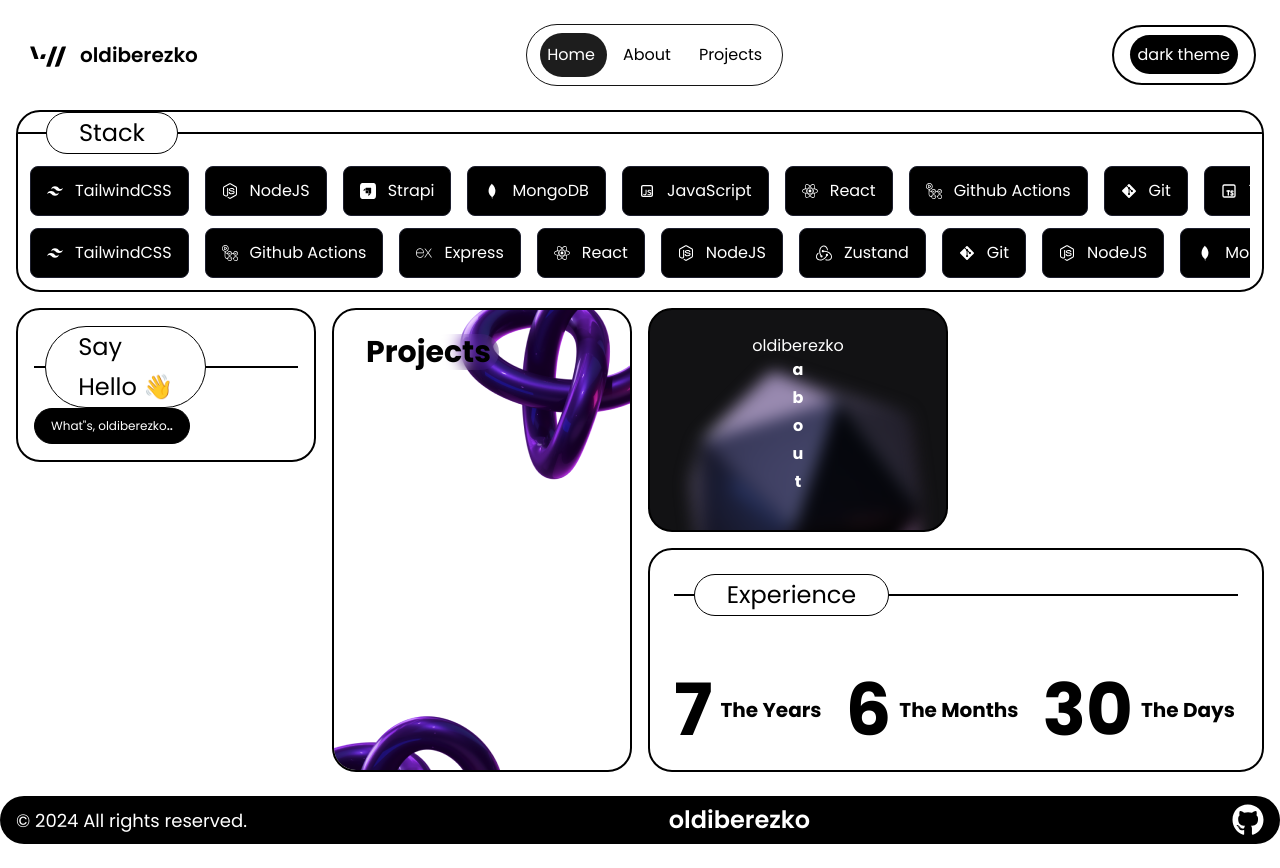
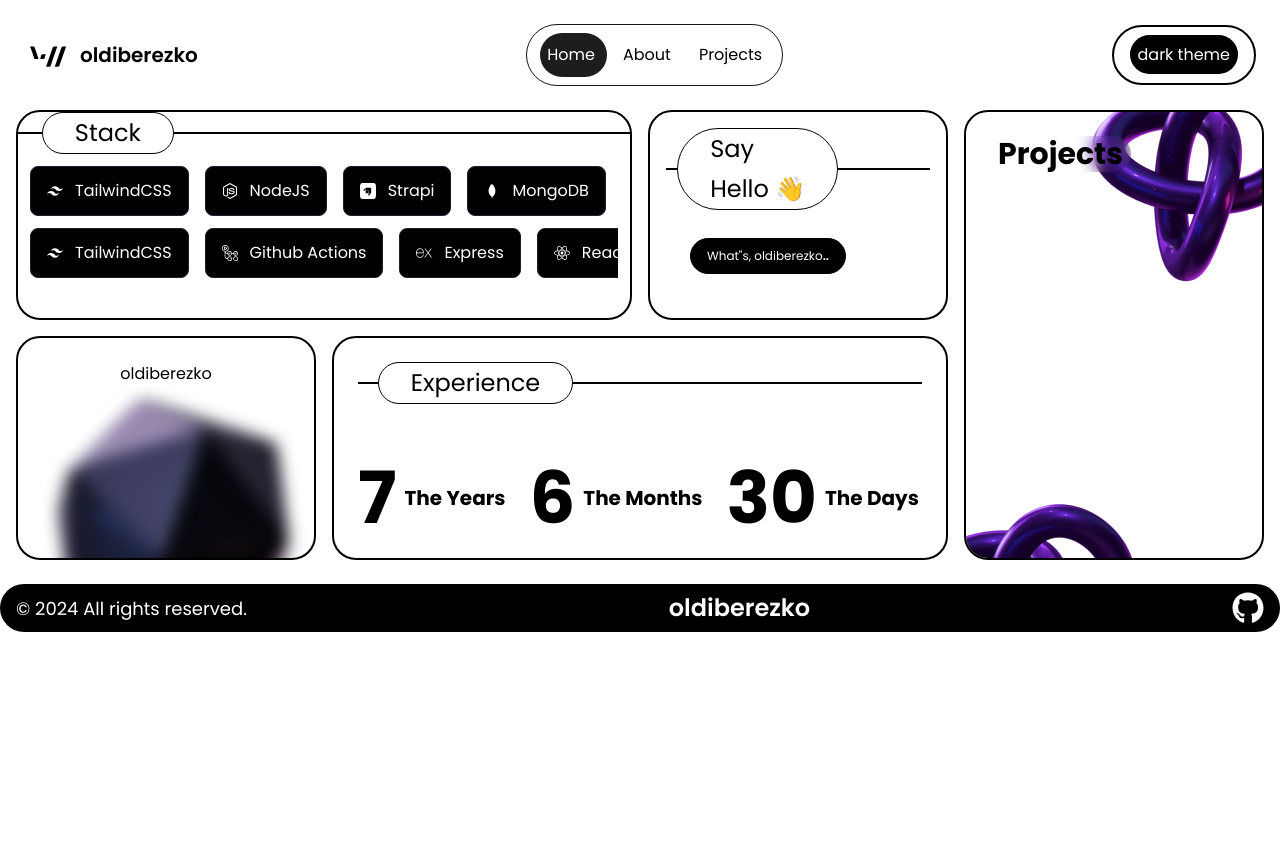
Before and after one commit to allfred1/ny_portfolio, a Next.js app: page / in a window 1280 px wide. After the commit the page ends 800 px from the top, so only its background shows below. Built offline with nearby package versions, Linux system fonts and the light colour scheme.

Commit message:
Reinstated the 6-hour labor

```diff
--- /dev/null
+++ b/app/About/page.tsx
@@ -0,0 +1,5 @@
+export default function About(){
+    return (
+        <h1>About Page</h1>
+    )
+}
--- a/app/not-found.tsx
+++ b/app/not-found.tsx
@@ -11,16 +11,16 @@
   useEffect(() => {
     setTimeout(() => {
       router.push('/');
-    }, 5000); // перенаправление через 5 секунд
+    }, 5000);
   }, [router]);
 
   return (
     <>
-      <div className="contain min-h-[70vh] mx-auto flex items-center justify-center flex-col gap-6 border-2 border-black dark:border-white">
-        <div className="title text-[20vh] font-semibold leading-8 dark:text-white">
+      <div className="contain min-h-[70dvh] mx-auto flex items-center justify-center flex-col gap-12 border-2 border-black dark:border-white p-4">
+        <div className="title block text-[20dvh] font-semibold leading-8 dark:text-white">
           404
         </div>
-        <div className="desc mt-4 font-bold dark:text-white">
+        <div className="desc block mt-4 font-bold dark:text-white">
           Page not found. Check the URL and try again.
         </div>
       </div>
--- a/app/page.tsx
+++ b/app/page.tsx
@@ -35,7 +35,7 @@
                 animate="visible"
             >
                 <motion.div
-                    className="rounded-3xl border-2 border-black dark:border-white relative min-h-36 col-span-1 md:col-span-4 overflow-hidden"
+                    className="rounded-3xl border-2 border-black dark:border-white relative min-h-36 col-span-4 sm:col-span-2 overflow-hidden"
                     variants={itemVariants}
                 >
                     <Title>Stack</Title>
@@ -49,7 +49,7 @@
                     href="https://oldiberezko.t.me/"
                     target="_blank"
                     rel="noopener noreferrer"
-                    className="col-span-1 sm:col-span-1"
+                    className="col-span-4 sm:col-span-1"
                     variants={itemVariants}
                 >
                     <div className="rounded-3xl border-2 border-black dark:border-white relative min-h-36 flex flex-col justify-between group overflow-hidden cursor-pointer p-4">
@@ -59,13 +59,13 @@
                                 Hello 👋
                             </Title>
                         </div>
-                        <div className="flex items-center gap-4">
+                        <div className="flex items-center p-6">
                             <div className="message p-2 border border-black dark:border-white rounded-full bg-black text-white dark:bg-white dark:text-black">
                                 <span className="flex items-center text-[12px] px-2">
                                     What&quot;s, oldiberezko <Typewriter />
                                 </span>
                             </div>
-                            <div className="p-2 border rounded-full border-white dark:border-black group-hover:bg-black dark:group-hover:bg-white">
+                            <div className="p-3 border rounded-full border-white dark:border-black group-hover:bg-black dark:group-hover:bg-white group-hover:mx-4 animated">
                                 <BsSend size={18} className="text-white dark:text-black" />
                             </div>
                         </div>
@@ -73,7 +73,7 @@
                 </motion.a>
 
                 <motion.div
-                    className="col-span-1 row-span-2 sm:col-span-1 min-h-12 rounded-3xl border-2 border-black dark:border-white relative overflow-hidden p-6"
+                    className=" row-span-2 col-span-4 sm:col-span-1 min-h-56 rounded-3xl border-2 border-black dark:border-white relative overflow-hidden p-6"
                     variants={itemVariants}
                 >
                     <Link href="projects">
@@ -94,12 +94,12 @@
                 </motion.div>
 
                 <motion.div
-                    className="col-span-1 min-h-56 rounded-3xl border-2 border-black dark:border-white relative overflow-hidden bg-[#121214] p-6"
+                    className="sm:col-span-1 col-span-4 min-h-56 rounded-3xl border-2 border-black dark:border-white relative overflow-hidden  p-6"
                     variants={itemVariants}
                 >
                     <Link href="about">
-                        <motion.div className="flex items-center justify-center text-white z-40">oldiberezko</motion.div>
-                        <motion.div className="absolute left-1/2 transform -translate-x-1/2 z-20">
+                        <motion.div className="flex items-center justify-center text-black dark:text-white z-40">oldiberezko</motion.div>
+                        {/* <motion.div className="absolute left-1/2 transform -translate-x-1/2 z-20">
                             <div className="flex flex-col gap-1 items-center">
                                 {"about".split("").map((item, index) => (
                                     <span key={index} className="font-bold mix-blend-hard-light text-white">
@@ -107,7 +107,7 @@
                                     </span>
                                 ))}
                             </div>
-                        </motion.div>
+                        </motion.div> */}
                         <Image
                             src={Bedrock}
                             alt="Bedrock card background figure"
--- a/layout/UiLayout.tsx
+++ b/layout/UiLayout.tsx
@@ -22,7 +22,7 @@
         {" "}
         <Suspense fallback={<Loader />}>{children}</Suspense>
       </main>
-      <footer className="contain mx-auto my-6 flex flex-row items-center justify-between rounded-[80px] bg-black px-4 py-2 text-[18px] text-white dark:bg-white dark:text-black">
+      <footer className="contain mx-auto my-6 flex sm:flex-row flex-col items-center justify-between rounded-[80px] bg-black px-4 py-2 text-[18px] text-white dark:bg-white dark:text-black">
         <div className="copyright"> © {new Date().getFullYear()} All rights reserved.</div>
         <div className="title text-2xl font-semibold text-white dark:text-black">oldiberezko</div>
         <div className="github">
--- a/utils/useGenerator.ts
+++ b/utils/useGenerator.ts
@@ -1,10 +1,3 @@
-interface Item {
-  id: number
-  title: string
-  href: string
-  active?: boolean
-}
-
 export default function useGenerator(titles: Array<string>, pathname: string): Array<Item> {
   let menuItems: Array<Item> = [
     {
@@ -15,12 +8,15 @@
     },
   ]
   const otherItems: Array<Item> = titles.map(
-    (title: string, index: number): Item => ({
-      id: index + 1,
-      title: `${title.trim()}`,
-      href: `/${title.toLowerCase().replace(/\s+/g, "-")}`,
-      active: pathname === `/${title.toLowerCase().replace(/\s+/g, "-")}`,
-    })
+    (title: string, index: number): Item => {
+      const url = `/${title.charAt(0).toUpperCase()}${title.slice(1).toLowerCase().replace(/\s+/g, "-")}`;
+      return {
+        id: index + 1,
+        title: `${title.trim()}`,
+        href: url,
+        active: pathname === url,
+      }
+    }
   )
   return menuItems.concat(otherItems)
 }
```
